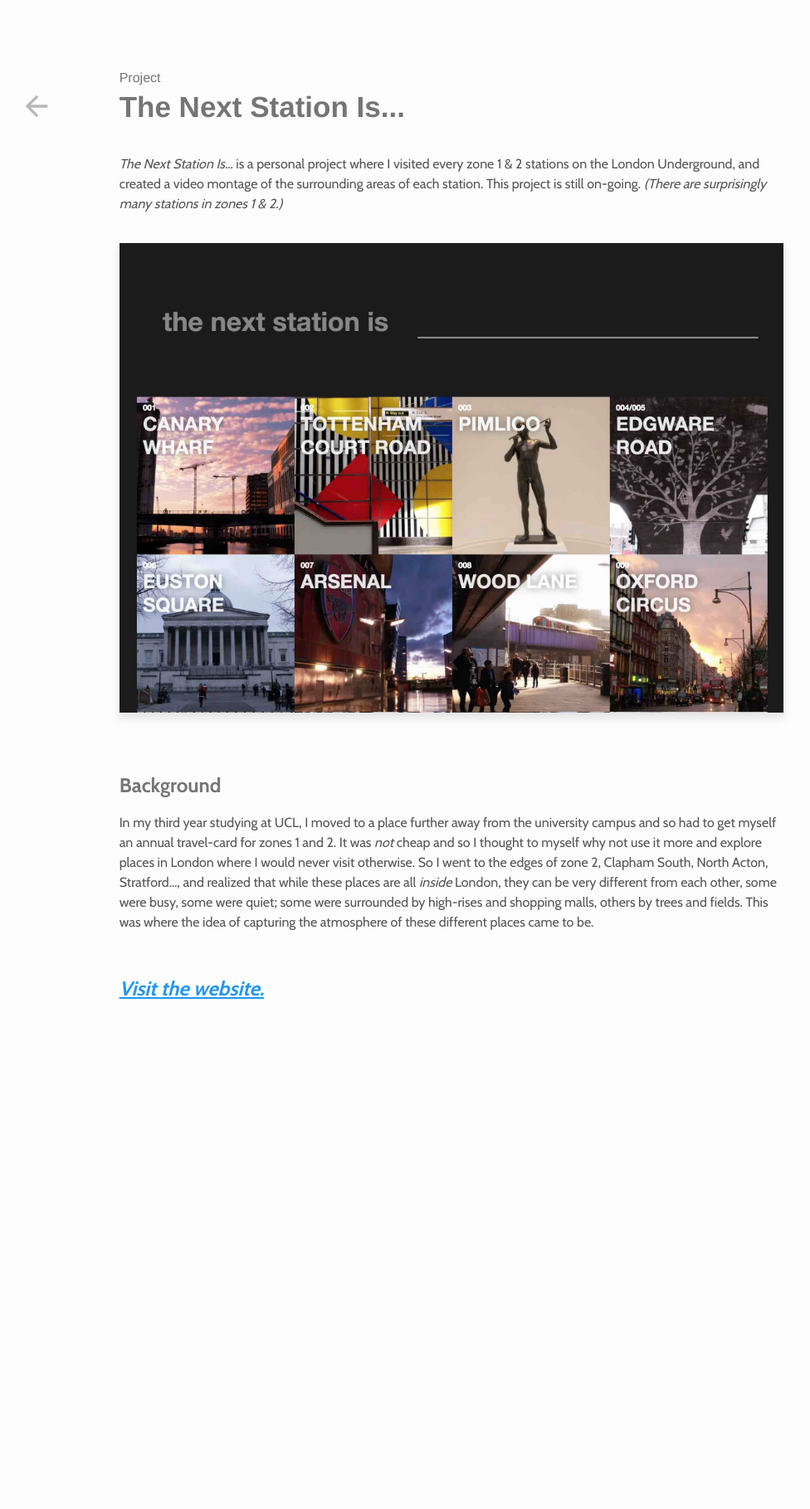
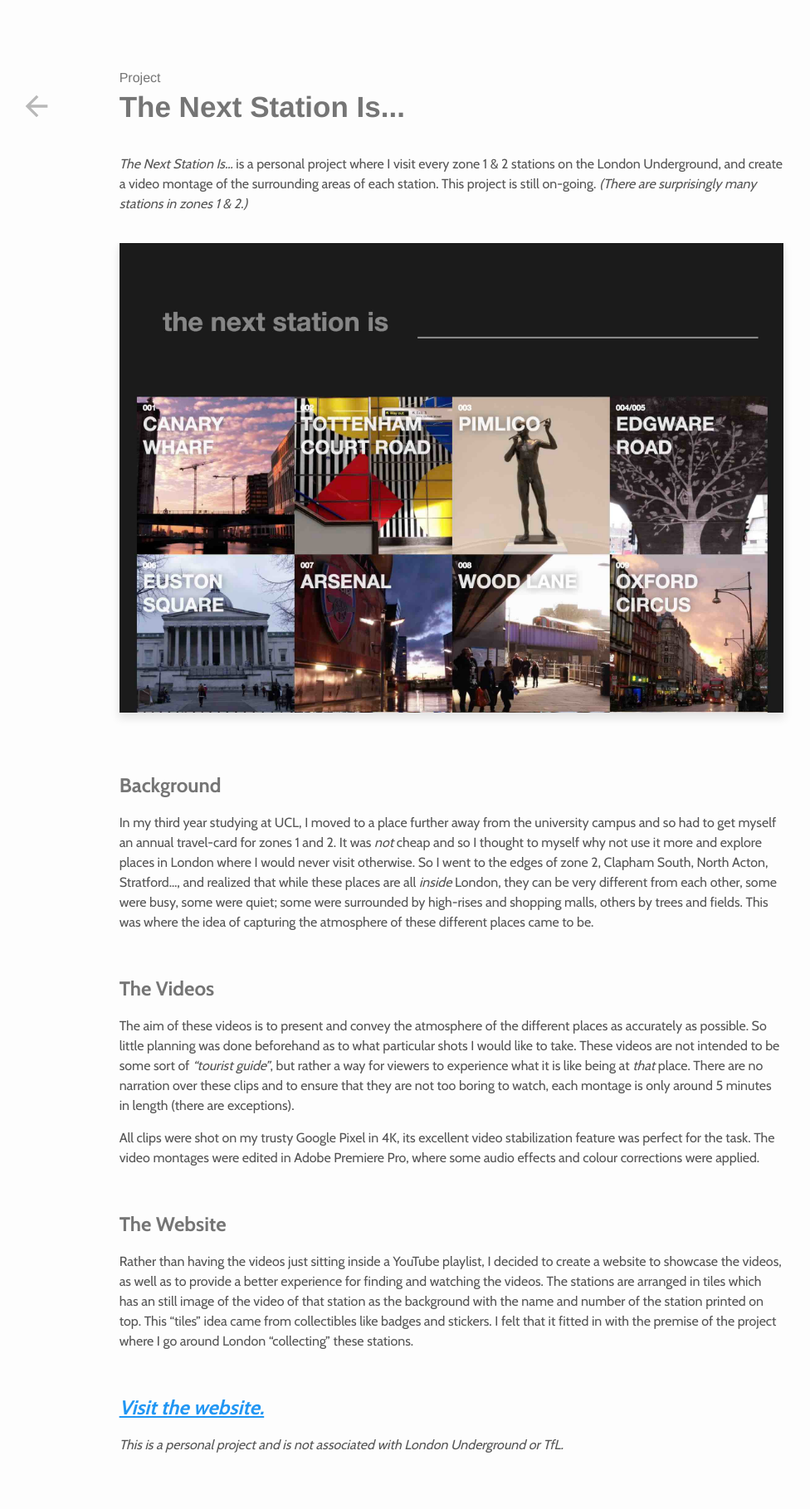
Before and after one commit to gcky/gcky.github.io, a Jekyll site: the page built from the-next-station-is.md, in a window 1280 px wide. Shown: the whole page at 83% size, without its empty margins (23-999 px from the left). Built offline with Jekyll 4.4.1, drawn with Linux system fonts in a browser that asks for light colours; before the commit the page ends 1275 px from its top, so only the background shows below that.

Commit message:
Add content to next station project

```diff
--- a/_sass/_index.scss
+++ b/_sass/_index.scss
@@ -10,6 +10,12 @@
     height: 100%;
     min-width: 100vh;
     min-height: 900px;
+  }
+}
+
+@media screen and (max-width: 1200px) {
+  .background-image {
+    opacity: .5;
   }
 }
 
--- a/_sass/_subpage-layout.scss
+++ b/_sass/_subpage-layout.scss
@@ -108,6 +108,13 @@
   .content-card {
     padding: 30px 0 0 30px;
     height: 200px;
+  }
+}
+
+@media screen and (max-width: 390px) {
+  .content-card {
+    padding: 20px 0 0 30px;
+    height: 230px;
   }
 }
 
--- a/index.html
+++ b/index.html
@@ -4,9 +4,7 @@
 ---
 
 <header class="subpage-header clear">
-  <section class="left-side">
-      <!-- <a class="back" href="{{ site.baseurl }}/"><i class="material-icons" role="button" aria-label="Back">arrow_back</i></a> -->
-  </section>
+  <section class="left-side"></section>
   <section class="subpage-content">
     <span class="title-bull">&bull; </span>
     <h1>Gordon Cheng</h1>
--- a/the-next-station-is.md
+++ b/the-next-station-is.md
@@ -5,7 +5,7 @@
 article_title: The Next Station Is...
 ---
 
-*The Next Station Is...* is a personal project where I visited every zone 1 & 2 stations on the London Underground, and created a video montage of the surrounding areas of each station. This project is still on-going. *(There are surprisingly many stations in zones 1 & 2.)*
+*The Next Station Is...* is a personal project where I visit every zone 1 & 2 stations on the London Underground, and create a video montage of the surrounding areas of each station. This project is still on-going. *(There are surprisingly many stations in zones 1 & 2.)*
 
 ![The Next Station Is... website screenshot]({{ "/assets/thenextstationis_screenshot.jpg" | absolute_url }} "The Next Station Is... website screenshot")
 
@@ -13,4 +13,16 @@
 
 In my third year studying at UCL, I moved to a place further away from the university campus and so had to get myself an annual travel-card for zones 1 and 2. It was *not* cheap and so I thought to myself why not use it more and explore places in London where I would never visit otherwise. So I went to the edges of zone 2, Clapham South, North Acton, Stratford..., and realized that while these places are all *inside* London, they can be very different from each other, some were busy, some were quiet; some were surrounded by high-rises and shopping malls, others by trees and fields. This was where the idea of capturing the atmosphere of these different places came to be.
 
+## The Videos
+
+The aim of these videos is to present and convey the atmosphere of the different places as accurately as possible. So little planning was done beforehand as to what particular shots I would like to take. These videos are not intended to be some sort of *"tourist guide"*, but rather a way for viewers to experience what it is like being at *that* place. There are no narration over these clips and to ensure that they are not too boring to watch, each montage is only around 5 minutes in length (there are exceptions).
+
+All clips were shot on my trusty Google Pixel in 4K, its excellent video stabilization feature was perfect for the task. The video montages were edited in Adobe Premiere Pro, where some audio effects and colour corrections were applied.
+
+## The Website
+
+Rather than having the videos just sitting inside a YouTube playlist, I decided to create a website to showcase the videos, as well as to provide a better experience for finding and watching the videos. The stations are arranged in tiles which has an still image of the video of that station as the background with the name and number of the station printed on top. This "tiles" idea came from collectibles like badges and stickers. I felt that it fitted in with the premise of the project where I go around London "collecting" these stations.
+
 ## [Visit the website.](http://gcky.github.io/the-next-station-is/)
+
+*This is a personal project and is not associated with London Underground or TfL.*
```
